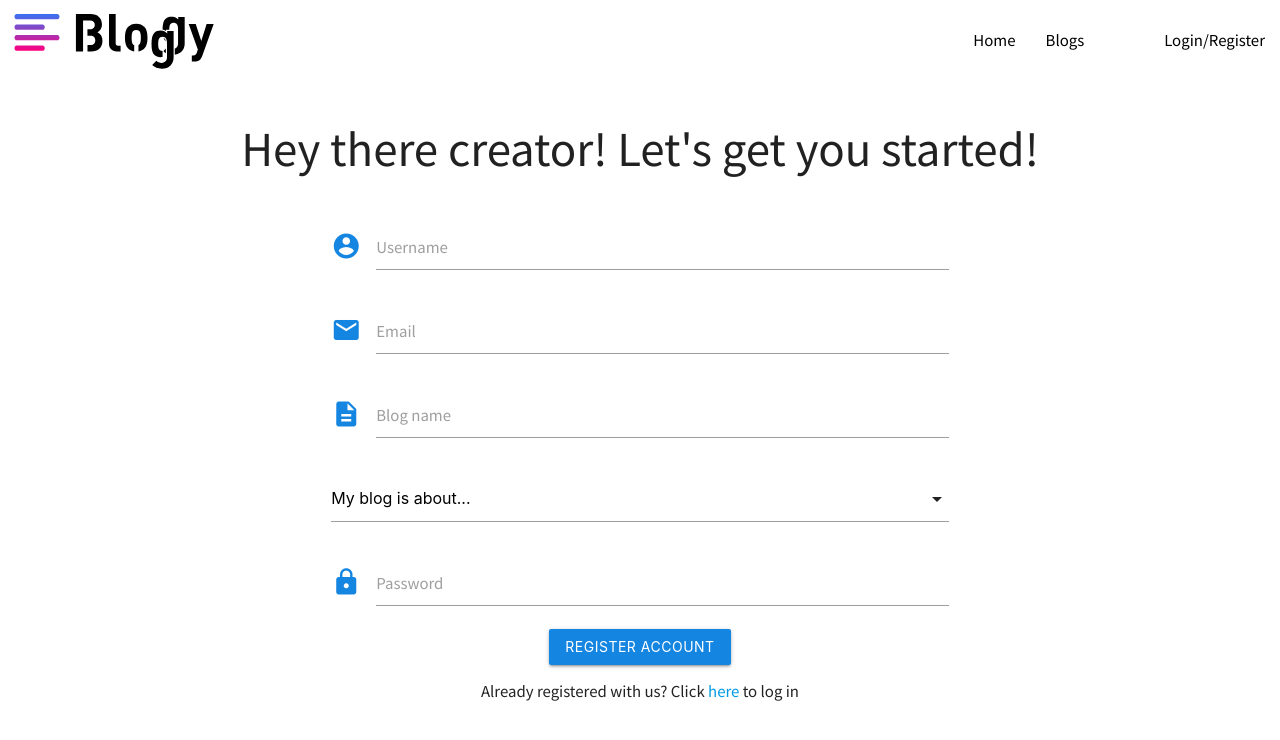
After one commit to Code-Institute-Submissions/ci-bloggy, a Flask app: template templates/register.html in a window 1280 px wide. The commit adds this page. Shown: the top 740 px of the page. Run offline with Flask 2, Linux system fonts and the light colour scheme; the template is opened without the code that fills it, so the values that code supplies are empty; some libraries are stand-ins or nearby versions.

Commit message:
Create register page layout and add associated styles to css file

```diff
--- a/static/css/style.css
+++ b/static/css/style.css
@@ -80,7 +80,7 @@ hr.sidemenu-hr {
 }
 
 .search-button:hover {
-    background-color: #F1007C
+    background-color: #F1007C;
 }
 
 /* * Blog posts styles */
@@ -117,7 +117,7 @@ hr.sidemenu-hr {
     color: #1585E2 !important;
 }
 
-/* * Login page styles */
+/* * Login/register page styles */
 
 .login-greeting {
     padding-top: 2rem;
@@ -142,10 +142,19 @@ hr.sidemenu-hr {
     color: #1585E2;
   }
 
-.login-button {
+.login-button,
+.register-button {
     background-color: #1585E2;
 }
 
+.login-button:hover,
+.register-button:hover {
+    background-color: #F1007C;
+}
+
+.dropdown-content li>span {
+    color: #1585E2;
+}
 
 /* * Custom media queries for smaller devices */
 @media only screen and (max-width: 600px) {
--- /dev/null
+++ b/templates/register.html
@@ -0,0 +1,53 @@
+{% extends 'base.html' %}
+{% block title %}
+Bloggy | Register
+{% endblock title %}
+{% block main %}
+<header>
+    <div class="login-hero center-align">
+        <div class="row">
+            <h3 class="login-greeting">Hey there creator! Let's get you started!</h1>
+        </div>
+    </div>
+</header>
+<main>
+    <div class="row">
+        <form class="col s12 m6 offset-m3 login-form">
+          <div class="row">
+            <div class="input-field col s12">
+              <i class="material-icons prefix">account_circle</i>
+              <input id="icon_prefix" type="text" class="validate" name="username">
+              <label for="icon_prefix">Username</label>
+            </div>
+            <div class="input-field col s12">
+              <i class="material-icons prefix">mail</i>
+              <input id="icon_prefix" type="email" class="validate" name="email">
+              <label for="icon_prefix">Email</label>
+            </div>
+            <div class="input-field col s12">
+              <i class="material-icons prefix">description</i>
+              <input id="icon_prefix" type="text" class="validate" name="blog_name">
+              <label for="icon_prefix">Blog name</label>
+            </div>
+            <div class="input-field col s12">
+              <select>
+                <option value="" disabled selected>My blog is about...</option>
+                <option value="1">Arts & Crafts</option>
+                <option value="2">Business</option>
+                <option value="3">Cars</option>
+              </select>
+            </div>
+            <div class="input-field col s12">
+              <i class="material-icons prefix">lock</i>
+              <input id="password" type="password" class="validate" name="password">
+              <label for="password">Password</label>
+            </div>
+            <div class="col s12 center-align">
+                <button class="btn waves-effect register-button" type="submit" name="action">Register account</button>
+                <p>Already registered with us? Click <a href="{{ url_for('login') }}">here</a> to log in</p>
+            </div>
+          </div>
+        </form>
+      </div>
+</main>
+{% endblock %}
```
